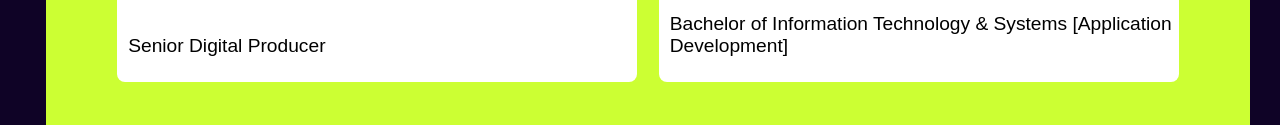
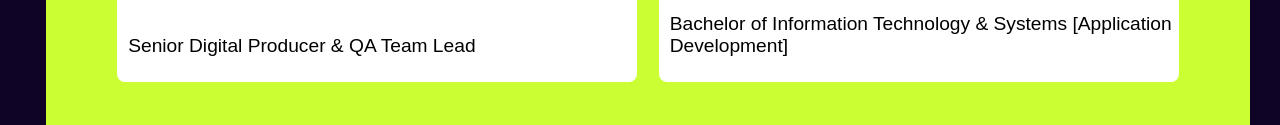
Before and after one commit to mjstobo/folio2021, a Gatsby site: page / in a window 1280 px wide. Shown: the part 1779-1904 px from the top of the page. Built offline with nearby package versions, Linux system fonts and the light colour scheme; Gatsby itself is replaced by a stand-in of ours; a web font is replaced by a local one.

Commit message:
Add new role details

```diff
--- a/src/components/Skills/Skills.js
+++ b/src/components/Skills/Skills.js
@@ -27,7 +27,9 @@ export default function Skills() {
             <p className={skillStyles.detailRow}>
               Luminary<span className={skillStyles.date}>2016 - Present</span>
             </p>
-            <p className={skillStyles.subdetail}>Senior Digital Producer</p>
+            <p className={skillStyles.subdetail}>
+              Senior Digital Producer & QA Team Lead
+            </p>
           </div>
           <div className={skillStyles.panel}>
             <div className={skillStyles.titleRow}>
--- a/src/pages/index.js
+++ b/src/pages/index.js
@@ -2,7 +2,7 @@ import React from "react"
 import Header from "../components/global/header"
 import About from "../components/About/About"
 import Projects from "../components/Projects/projects"
-import Footer from "../components/global/footer"
+// import Footer from "../components/global/footer"
 import Skills from "../components/Skills/Skills"
 import Container from "../components/Global/container"
 import "../styles/global.css"
```
